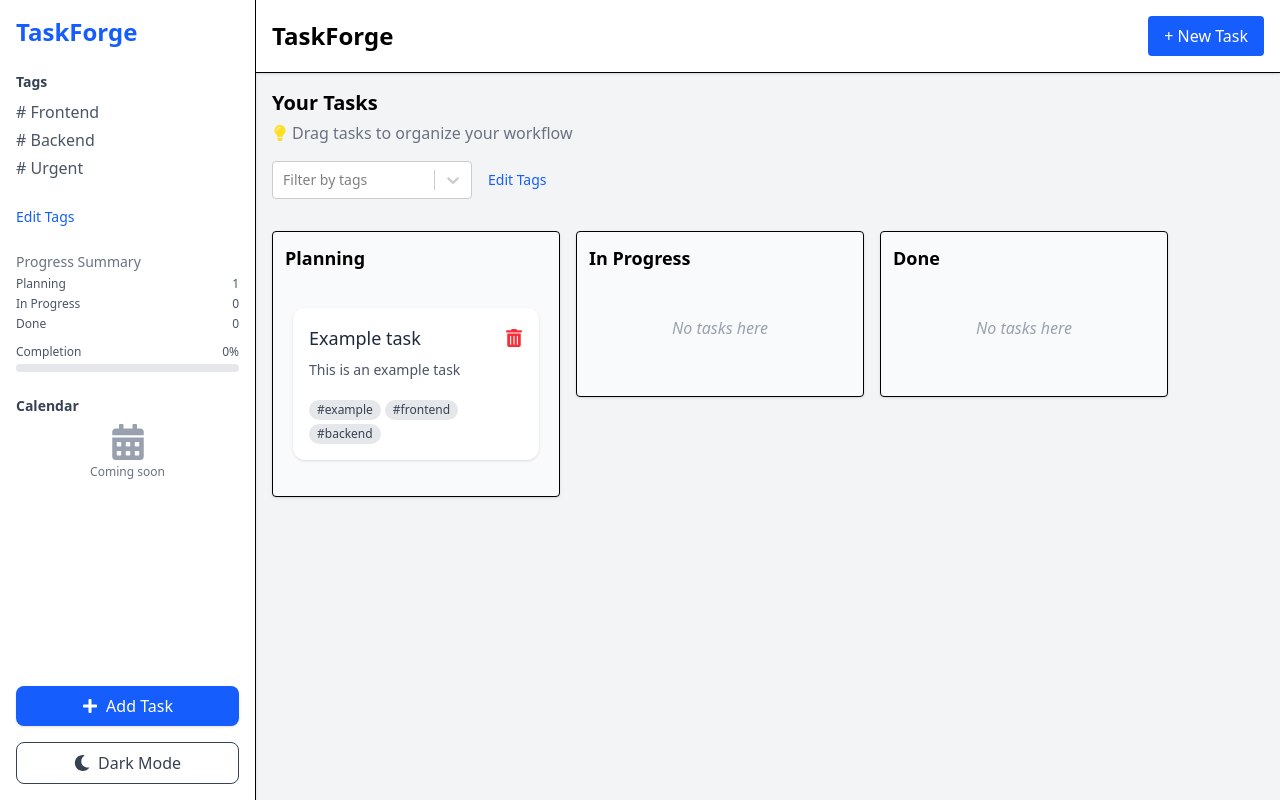
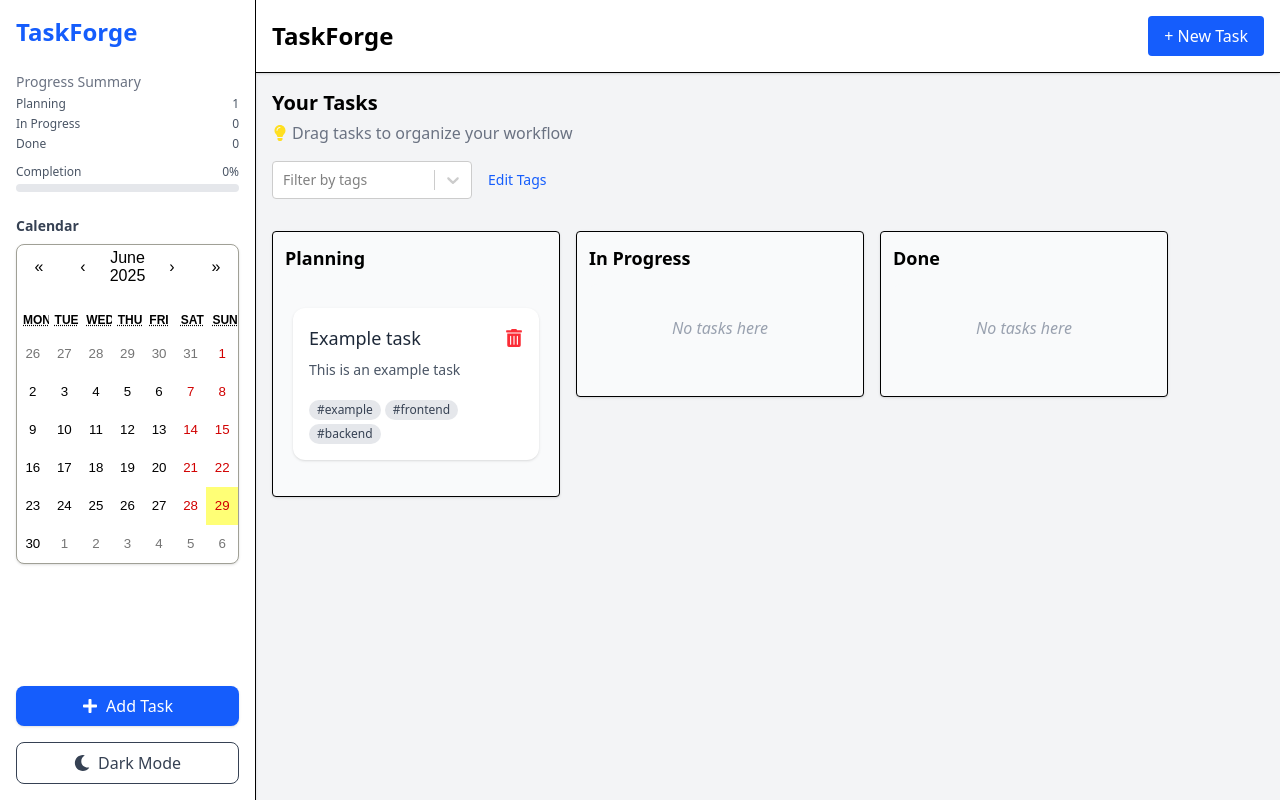
Before and after one commit to otonebieridze/taskforge, a React (Vite) app: page / in a window 1280 px wide. Built offline with nearby package versions, Linux system fonts and the light colour scheme.

Commit message:
feat: add mini calendar

```diff
--- a/package.json
+++ b/package.json
@@ -14,6 +14,7 @@
     "@tailwindcss/vite": "^4.1.11",
     "framer-motion": "^12.23.0",
     "react": "^19.1.0",
+    "react-calendar": "^6.0.0",
     "react-dom": "^19.1.0",
     "react-icons": "^5.5.0",
     "react-select": "^5.10.1",
--- a/src/components/layout/Sidebar.tsx
+++ b/src/components/layout/Sidebar.tsx
@@ -1,9 +1,12 @@
 import { useState } from "react";
-import { FaCalendarAlt, FaPlus, FaSun, FaMoon } from "react-icons/fa";
+import Calendar from "react-calendar";
+import "react-calendar/dist/Calendar.css";
+import { FaPlus, FaSun, FaMoon } from "react-icons/fa";
 import { useTasks } from "../../context/TaskContext";
 
 export default function Sidebar() {
   const [isDark, setIsDark] = useState(false);
+  const [selectedDate, setSelectedDate] = useState<Date | null>(null);
   const { tasks } = useTasks();
 
   const planning = tasks.filter((t) => t.status === "planning").length;
@@ -13,35 +16,20 @@ export default function Sidebar() {
 
   const progress = total === 0 ? 0 : Math.round((done / total) * 100);
 
+  const tasksDueToday = tasks.filter((task) => {
+    if (!task.dueDate) return false;
+    const taskDate = new Date(task.dueDate);
+    return (
+      selectedDate && taskDate.toDateString() === selectedDate.toDateString()
+    );
+  });
+
   return (
-    <div className="w-64 bg-white p-4 border-r shadow-sm h-screen flex flex-col justify-between dark:bg-gray-900 dark:text-white">
+    <div className="w-64 bg-white p-4 border-r shadow-sm h-screen flex flex-col justify-between">
       <div>
-        <h2 className="text-2xl font-bold mb-6 text-blue-600 dark:text-blue-400">
+        <h2 className="text-2xl font-bold mb-6 text-blue-600">
           TaskForge
         </h2>
-
-        <div className="mb-6">
-          <h3 className="text-sm font-semibold mb-2 text-gray-700 dark:text-gray-300">
-            Tags
-          </h3>
-          <div className="space-y-1">
-            <div className="cursor-pointer text-gray-600 hover:text-blue-600 dark:hover:text-blue-400">
-              # Frontend
-            </div>
-            <div className="cursor-pointer text-gray-600 hover:text-blue-600 dark:hover:text-blue-400">
-              # Backend
-            </div>
-            <div className="cursor-pointer text-gray-600 hover:text-blue-600 dark:hover:text-blue-400">
-              # Urgent
-            </div>
-          </div>
-        </div>
-
-        <div className="mb-6">
-          <button className="text-sm text-blue-600 hover:underline dark:text-blue-400">
-            Edit Tags
-          </button>
-        </div>
 
         <div className="mb-6">
           <h3 className="text-sm font-medium text-gray-500 mb-1">
@@ -77,15 +65,45 @@ export default function Sidebar() {
         </div>
 
         <div className="mb-6">
-          <h3 className="text-sm font-semibold mb-2 text-gray-700 dark:text-gray-300">
+          <h3 className="text-sm font-semibold mb-2 text-gray-700">
             Calendar
           </h3>
-          <div className="flex items-center justify-center text-gray-400 text-4xl">
-            <FaCalendarAlt />
-          </div>
-          <p className="text-xs text-center mt-1 text-gray-500 dark:text-gray-400">
-            Coming soon
-          </p>
+          <Calendar
+            onChange={(date) => setSelectedDate(date as Date)}
+            value={selectedDate}
+            tileContent={({ date, view }) => {
+              const hasTasks = tasks.some(
+                (task) =>
+                  task.dueDate &&
+                  new Date(task.dueDate).toDateString() === date.toDateString()
+              );
+              return hasTasks && view === "month" ? (
+                <div className="text-blue-500 text-center text-xs">•</div>
+              ) : null;
+            }}
+            tileClassName={({ date }) => {
+              if (
+                selectedDate &&
+                date.toDateString() === selectedDate.toDateString()
+              ) {
+                return "bg-blue-100";
+              }
+            }}
+            className="rounded-lg shadow-sm border border-gray-200"
+          />
+          {selectedDate && (
+            <div className="mt-2 text-xs text-gray-700">
+              {tasksDueToday.length > 0 ? (
+                <>
+                  {tasksDueToday.length}{" "}
+                  {tasksDueToday.length === 1 ? "task" : "tasks"} due on{" "}
+                  {selectedDate.toDateString()}
+                </>
+              ) : (
+                <>No tasks due on {selectedDate.toDateString()}</>
+              )}
+            </div>
+          )}
         </div>
       </div>
 
@@ -96,7 +114,7 @@ export default function Sidebar() {
 
         <button
           onClick={() => setIsDark(!isDark)}
-          className="w-full flex items-center justify-center px-4 py-2 border rounded-lg text-gray-700 dark:text-gray-300 hover:bg-gray-100 dark:hover:bg-gray-800 transition"
+          className="w-full flex items-center justify-center px-4 py-2 border rounded-lg text-gray-700 hover:bg-gray-100 transition"
         >
           {isDark ? (
             <>
```
Also changed, not shown: 1 other file (tests, documents, lock files or other folders).
